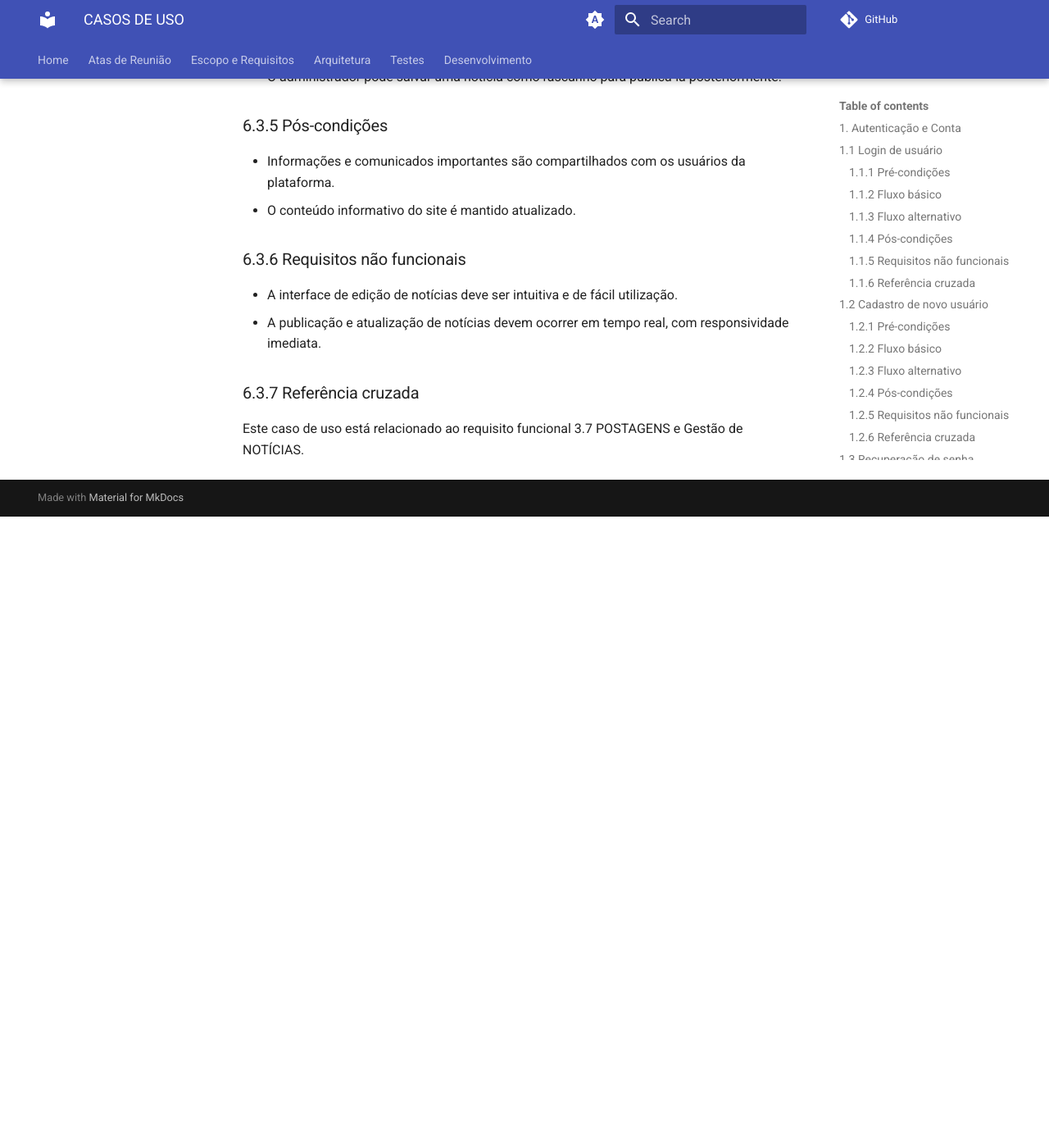
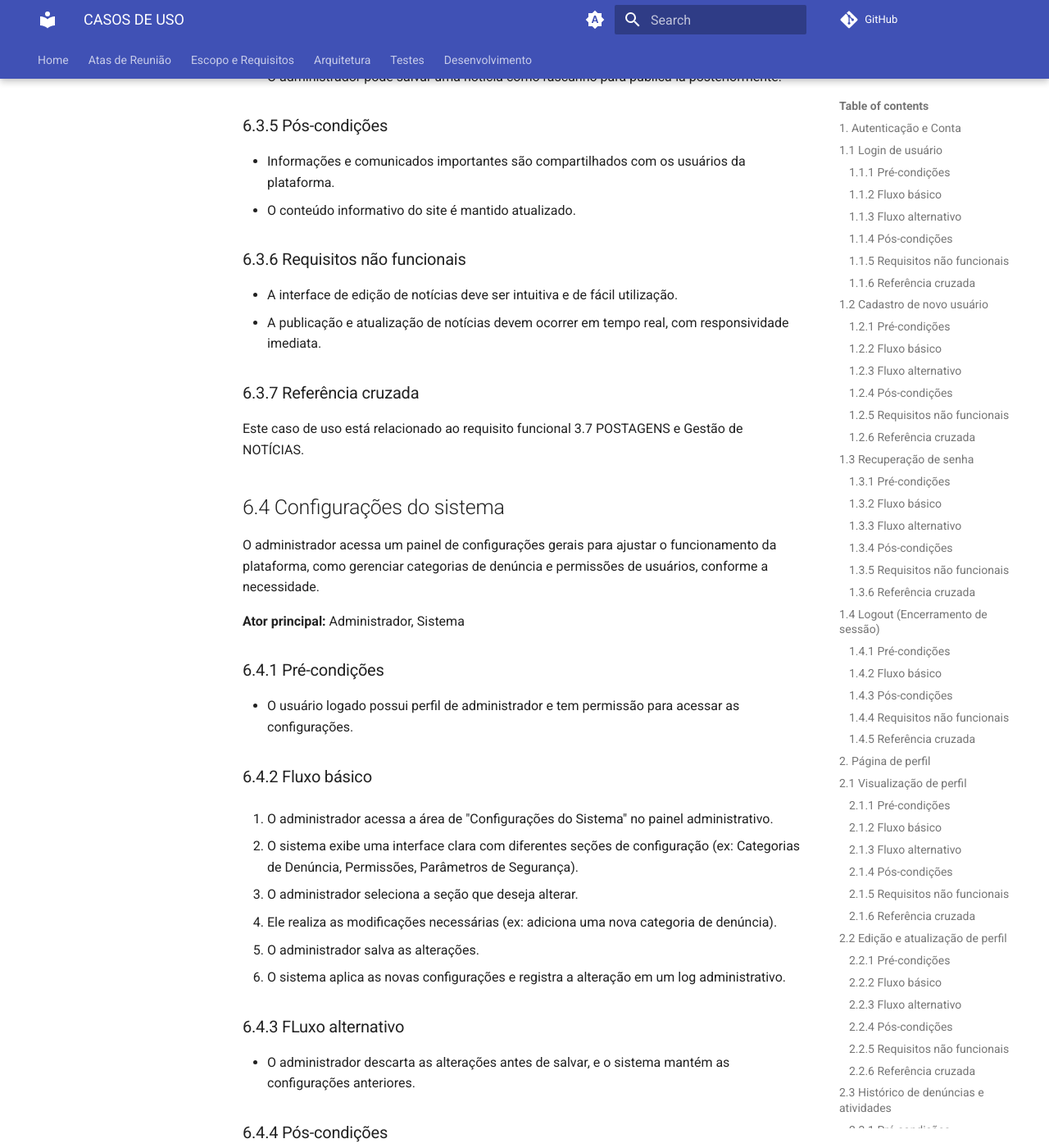
Before and after one commit to fga-eps-mds/2025.2-Valhalla-Docs, an MkDocs documentation site: the page built from docs/escopo-requisitos/Casos_de_uso.md, in a window 1280 px wide and 1400 px high, scrolled down 28050 px. Shown: the whole window at 82% size. Built offline with MkDocs 1.6.1 and Material for MkDocs 9.7.7, drawn with Linux system fonts in a browser that asks for light colours; comment, search, counter and statistics services are not loaded; before the commit the page ends 28680 px from its top, so only the background shows below that; some of the changed text lies outside the part shown.

Commit message:
doc - adiciona 23º caso de uso

```diff
--- a/docs/escopo-requisitos/Casos_de_uso.md
+++ b/docs/escopo-requisitos/Casos_de_uso.md
@@ -747,3 +747,33 @@ O administrador deseja postar, editar ou excluir notícias e comunicados para di
 
 ### 6.3.7 Referência cruzada
 Este caso de uso está relacionado ao requisito funcional 3.7 POSTAGENS e Gestão de NOTÍCIAS.
+
+## 6.4 Configurações do sistema
+O administrador acessa um painel de configurações gerais para ajustar o funcionamento da plataforma, como gerenciar categorias de denúncia e permissões de usuários, conforme a necessidade.
+
+**Ator principal:** Administrador, Sistema
+
+### 6.4.1 Pré-condições
+- O usuário logado possui perfil de administrador e tem permissão para acessar as configurações.
+
+### 6.4.2 Fluxo básico
+1. O administrador acessa a área de "Configurações do Sistema" no painel administrativo.
+
+2. O sistema exibe uma interface clara com diferentes seções de configuração (ex: Categorias de Denúncia, Permissões, Parâmetros de Segurança).
+3. O administrador seleciona a seção que deseja alterar.
+4. Ele realiza as modificações necessárias (ex: adiciona uma nova categoria de denúncia).
+5. O administrador salva as alterações.
+6. O sistema aplica as novas configurações e registra a alteração em um log administrativo.
+
+### 6.4.3 FLuxo alternativo
+- O administrador descarta as alterações antes de salvar, e o sistema mantém as configurações anteriores.
+
+### 6.4.4 Pós-condições
+- O comportamento do sistema é ajustado de acordo com as novas configurações definidas pelo administrador.
+
+### 6.4.5 Requisitos não funcionais
+- O acesso a esta área deve ser estritamente restrito a usuários autorizados para evitar alterações indevidas.
+- A interface deve ser clara e organizada para facilitar a gestão dos parâmetros.
+
+### 6.4.6 Referência cruzada
+Este caso de uso está relacionado ao requisito funcional 3.7 CONFIGURAÇÕES DO SISTEMA.
```
